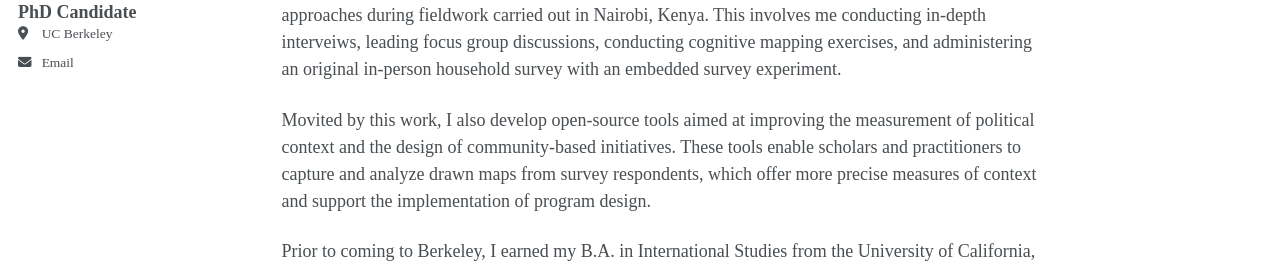
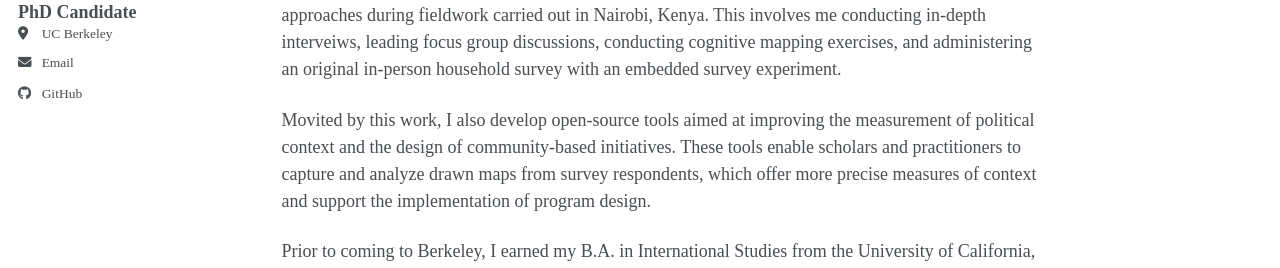
Before and after one commit to SarahDaniel1/SarahDaniel1.github.io, a Jekyll site: the page built from _pages/about.md, in a window 1280 px wide. Shown: the part 338-606 px from the top of the page. Built offline with Jekyll 4.4.1, drawn with Linux system fonts in a browser that asks for light colours; a script bundle is joined from its source files by our own code; library files that are not in the unit come from our copies.

Commit message:
Update _config.yml

```diff
--- a/_config.yml
+++ b/_config.yml
@@ -47,7 +47,7 @@ author:
   bitbucket        : # Username - Update with your username on the site
   codepen          : # Username
   dribbble         : # Username
-  github           : #"SarahDaniel1"
+  github           : "SarahDaniel1"
   kaggle           : # Username
   stackoverflow    : # User number or user number and name (i.e., use "1" or "1/jeff-atwood")
 
```
